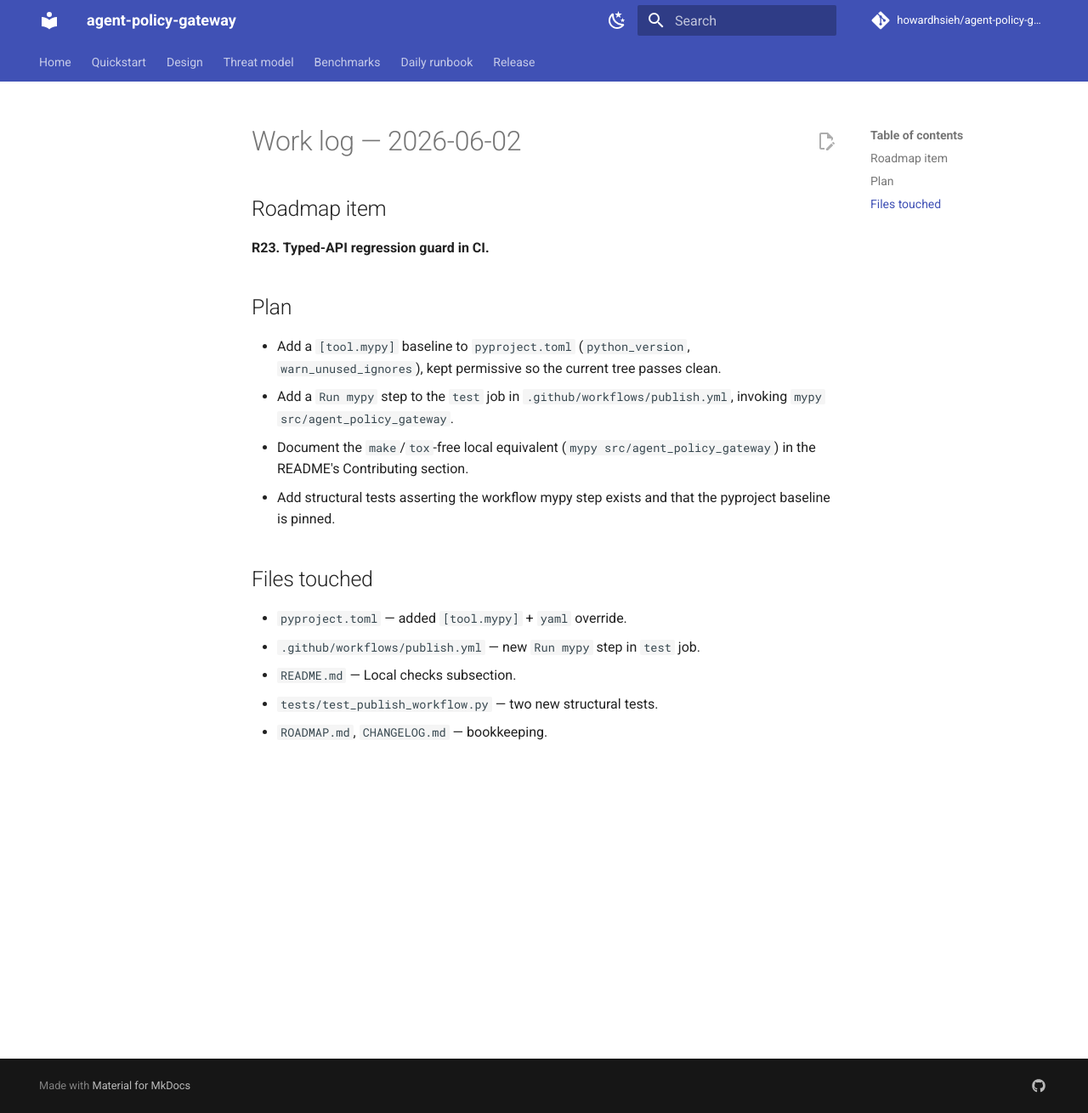
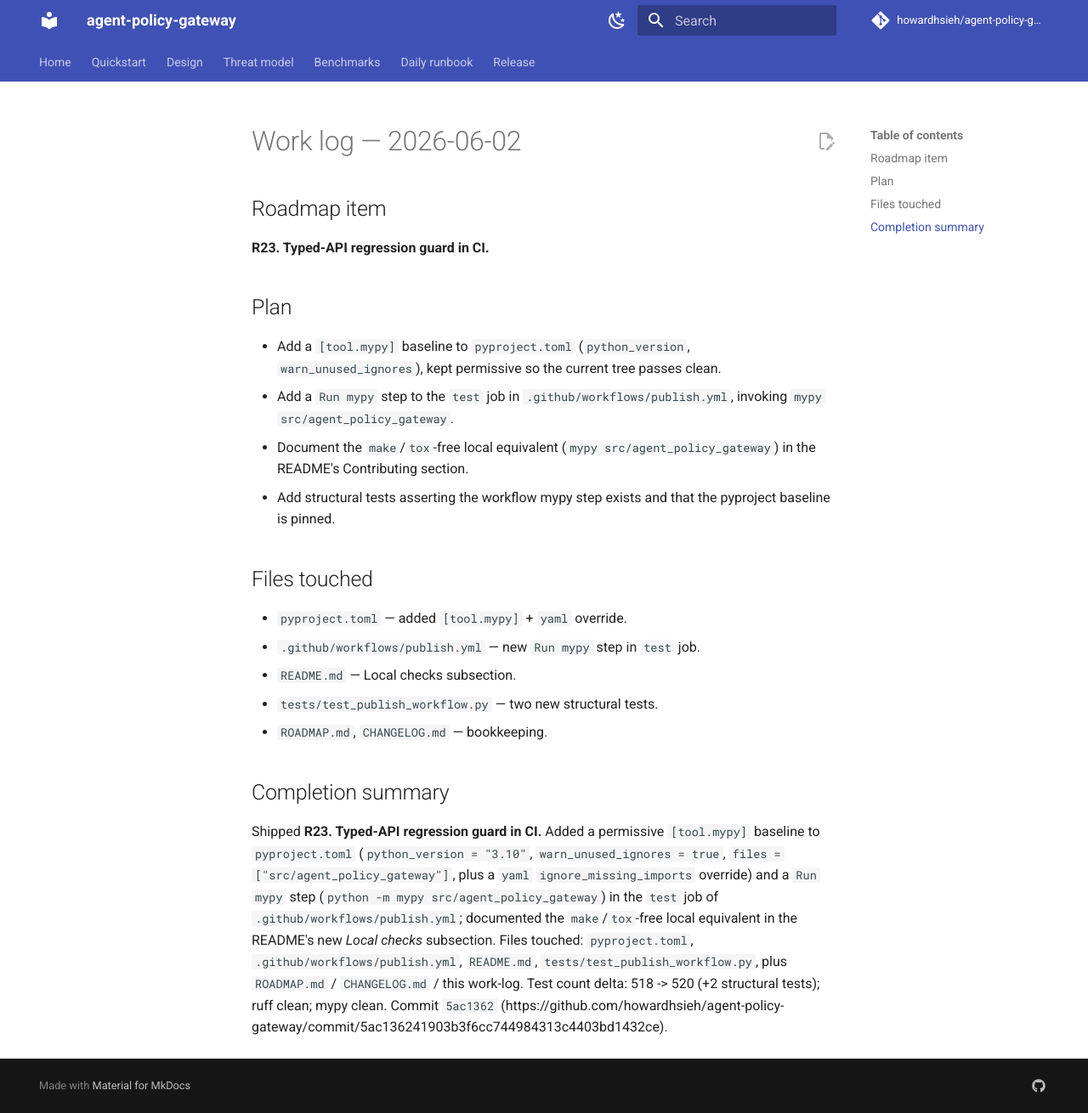
Before and after one commit to howardhsieh/agent-policy-gateway, an MkDocs documentation site: the page built from docs/work-log/2026-06-02.md, in a window 1280 px wide and 1310 px high. Shown: the whole window at 85% size. Built offline with MkDocs 1.6.1 and Material for MkDocs 9.7.7, drawn with Linux system fonts in a browser that asks for light colours; comment, search, counter and statistics services are not loaded.

Commit message:
docs: record R23 commit hash and finalize 2026-06-02 work-log

```diff
--- a/docs/work-log/2026-06-02.md
+++ b/docs/work-log/2026-06-02.md
@@ -15,3 +15,6 @@
 - `README.md` — Local checks subsection.
 - `tests/test_publish_workflow.py` — two new structural tests.
 - `ROADMAP.md`, `CHANGELOG.md` — bookkeeping.
+
+## Completion summary
+Shipped **R23. Typed-API regression guard in CI.** Added a permissive `[tool.mypy]` baseline to `pyproject.toml` (`python_version = "3.10"`, `warn_unused_ignores = true`, `files = ["src/agent_policy_gateway"]`, plus a `yaml` `ignore_missing_imports` override) and a `Run mypy` step (`python -m mypy src/agent_policy_gateway`) in the `test` job of `.github/workflows/publish.yml`; documented the `make`/`tox`-free local equivalent in the README's new *Local checks* subsection. Files touched: `pyproject.toml`, `.github/workflows/publish.yml`, `README.md`, `tests/test_publish_workflow.py`, plus `ROADMAP.md` / `CHANGELOG.md` / this work-log. Test count delta: 518 -> 520 (+2 structural tests); ruff clean; mypy clean. Commit `5ac1362` (https://github.com/howardhsieh/agent-policy-gateway/commit/5ac136241903b3f6cc744984313c4403bd1432ce).
```
Also changed, not shown: ROADMAP.md (+1 -1 lines).
